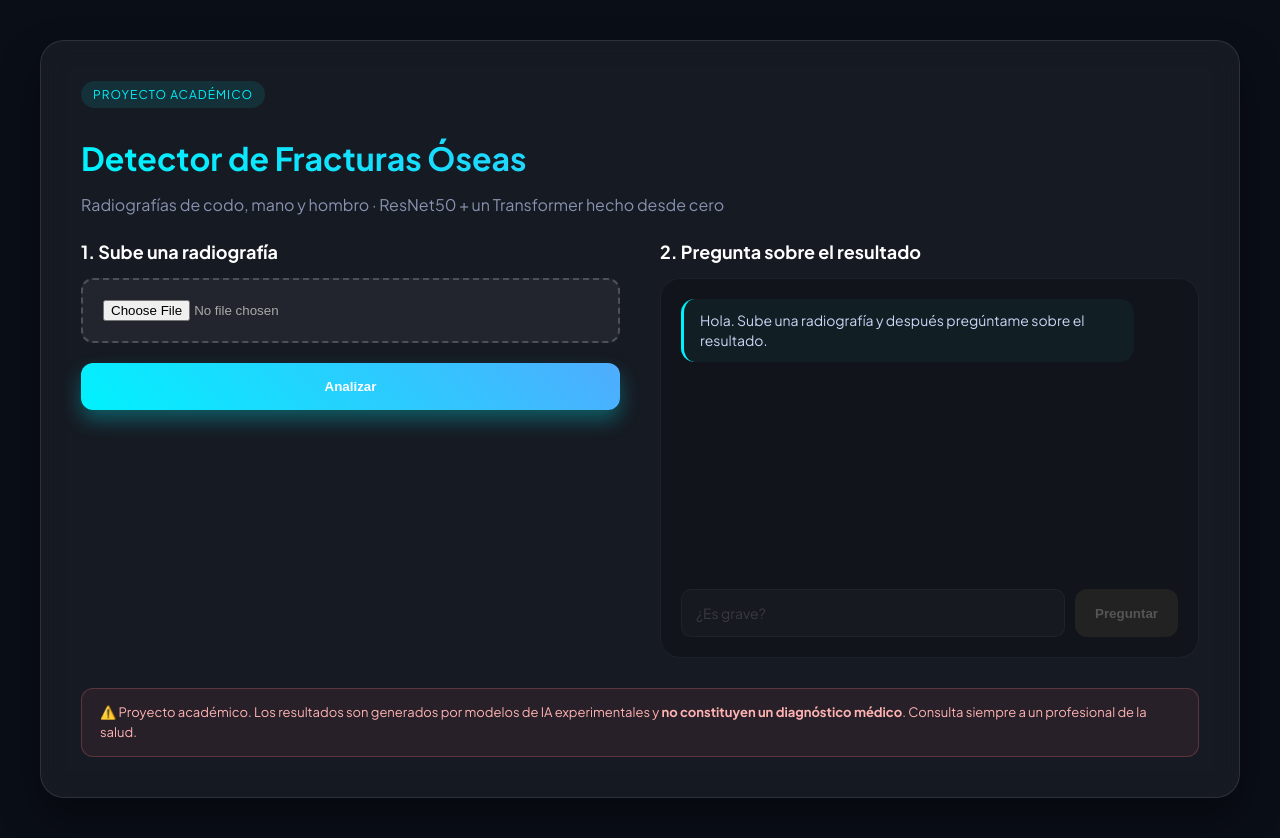
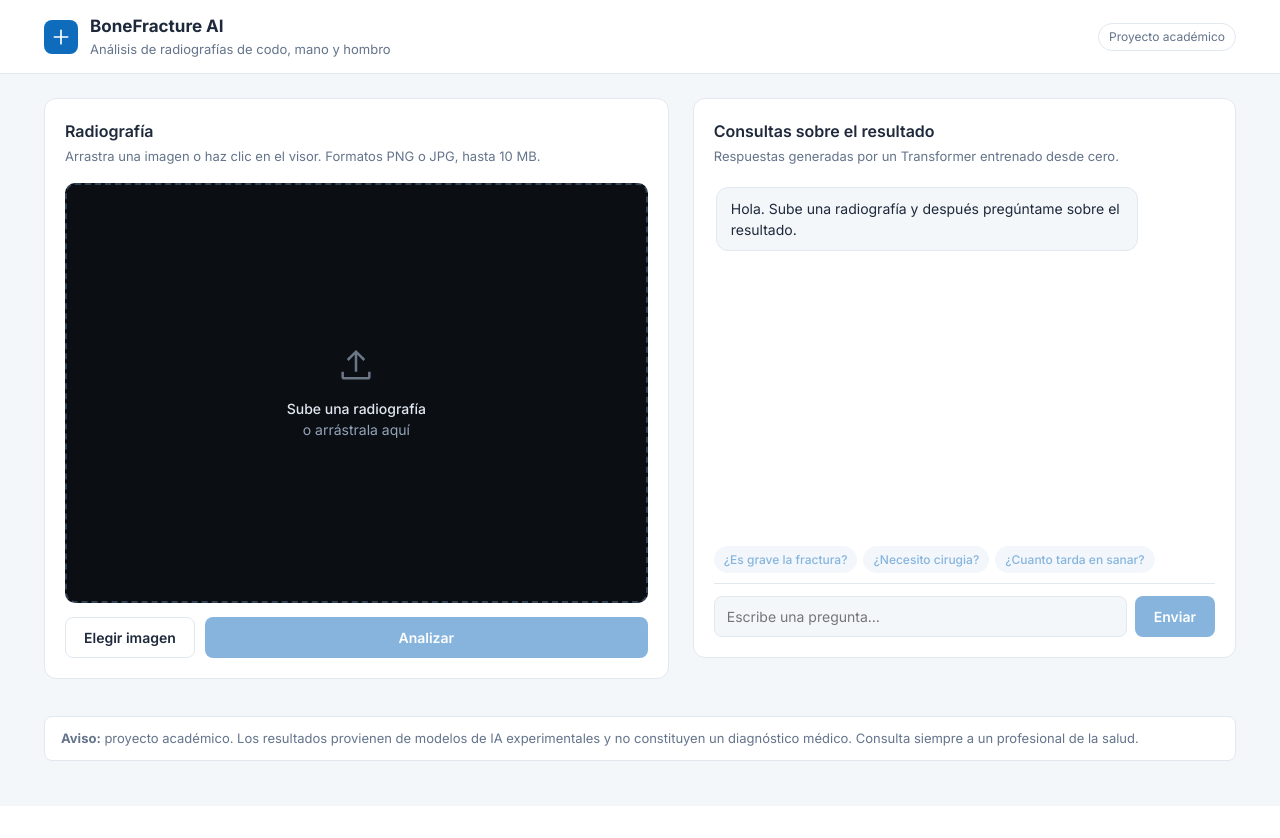
Before and after one commit to SMC23/-BoneFracture-AI, a Flask app: page / in a window 1280 px wide. After the commit the page ends 761 px from the top, so only its background shows below. Run offline with Flask 3, Linux system fonts and the light colour scheme; parts of the project's set-up code (start-up, migrations or seed data) failed here and were passed over.

Commit message:
Rediseño de la interfaz con estilo clínico y vista previa de la radiografía
Tema claro, visor oscuro para la imagen con arrastrar y soltar, resultado coloreado según el diagnóstico, barras de confianza y preguntas sugeridas en el chat.

```diff
--- a/app/views/templates/index.html
+++ b/app/views/templates/index.html
@@ -4,134 +4,241 @@
     <meta charset="UTF-8">
     <meta name="viewport" content="width=device-width, initial-scale=1">
     <title>BoneFracture AI</title>
-    <link href="https://fonts.googleapis.com/css2?family=Plus+Jakarta+Sans:wght@300;400;700&display=swap" rel="stylesheet">
+    <link href="https://fonts.googleapis.com/css2?family=Inter:wght@400;500;600;700&display=swap" rel="stylesheet">
     <style>
-        :root { --primary: #00f2fe; --bg: #0a0e17; --card: rgba(255, 255, 255, 0.05); --secondary: #a29bfe; }
-        body { background: var(--bg); color: white; font-family: 'Plus Jakarta Sans', sans-serif; margin: 0; padding: 40px; display: flex; justify-content: center; }
-        .dashboard { width: 100%; max-width: 1200px; }
-        .glass-card { background: var(--card); backdrop-filter: blur(15px); border: 1px solid rgba(255,255,255,0.1); border-radius: 24px; padding: 40px; box-shadow: 0 20px 40px rgba(0,0,0,0.4); }
-        h1 { font-size: 32px; font-weight: 700; background: linear-gradient(to right, #00f2fe, #4facfe); -webkit-background-clip: text; -webkit-text-fill-color: transparent; margin: 0 0 10px 0; }
-        .status-badge { display: inline-block; padding: 6px 12px; border-radius: 100px; background: rgba(0,242,254,0.1); color: var(--primary); font-size: 12px; text-transform: uppercase; letter-spacing: 1px; margin-bottom: 30px; }
+        :root {
+            --bg: #f4f7fa;
+            --surface: #ffffff;
+            --border: #e2e8f0;
+            --text: #1e293b;
+            --muted: #64748b;
+            --primary: #0f6cbd;
+            --primary-soft: #e8f1fb;
+            --ok: #15803d;
+            --ok-soft: #e8f6ee;
+            --danger: #c2410c;
+            --danger-soft: #fdf0e8;
+            --warn: #a16207;
+            --warn-soft: #fef8e6;
+            --viewer: #0b0f14;
+            --radius: 12px;
+        }
+        * { box-sizing: border-box; }
+        body { margin: 0; background: var(--bg); color: var(--text); font-family: 'Inter', system-ui, sans-serif; font-size: 15px; line-height: 1.5; }
 
-        /* Dos columnas: visión a la izquierda, chat a la derecha */
-        .workspace-container { display: flex; gap: 40px; margin-top: 20px; }
-        .panel-left, .panel-right { flex: 1; min-width: 0; }
+        /* Barra superior */
+        header { background: var(--surface); border-bottom: 1px solid var(--border); }
+        .header-inner { max-width: 1240px; margin: 0 auto; padding: 14px 24px; display: flex; align-items: center; gap: 12px; }
+        .logo { width: 34px; height: 34px; border-radius: 8px; background: var(--primary); display: grid; place-items: center; }
+        .logo svg { width: 20px; height: 20px; }
+        .brand { font-weight: 700; font-size: 17px; }
+        .brand-sub { color: var(--muted); font-size: 13px; }
+        .tag { margin-left: auto; font-size: 12px; color: var(--muted); border: 1px solid var(--border); padding: 4px 10px; border-radius: 999px; }
 
-        input[type="file"] { background: rgba(255,255,255,0.05); padding: 20px; border-radius: 12px; width: 100%; border: 2px dashed rgba(255,255,255,0.2); cursor: pointer; color: #aaa; box-sizing: border-box; }
-        button { background: linear-gradient(45deg, #00f2fe, #4facfe); border: none; color: white; padding: 16px 32px; border-radius: 12px; font-weight: 700; width: 100%; margin-top: 20px; cursor: pointer; transition: 0.3s; box-shadow: 0 10px 20px rgba(0,242,254,0.3); }
-        button:hover { transform: translateY(-2px); box-shadow: 0 15px 30px rgba(0,242,254,0.4); }
-        button:disabled { background: #222; color: #555; box-shadow: none; cursor: not-allowed; transform: none; }
+        main { max-width: 1240px; margin: 0 auto; padding: 24px; display: grid; grid-template-columns: 1.15fr 1fr; gap: 24px; align-items: start; }
+        .card { background: var(--surface); border: 1px solid var(--border); border-radius: var(--radius); padding: 20px; }
+        .card h2 { margin: 0 0 4px; font-size: 16px; font-weight: 600; }
+        .card .hint { margin: 0 0 16px; color: var(--muted); font-size: 13px; }
 
-        .results { margin-top: 30px; display: none; border-top: 1px solid rgba(255,255,255,0.1); padding-top: 20px; }
-        .pipeline-results { display: flex; flex-direction: column; gap: 15px; margin-bottom: 25px; }
-        .prediction-box { display: flex; justify-content: space-between; align-items: center; background: rgba(255,255,255,0.02); padding: 15px 20px; border-radius: 16px; border: 1px solid rgba(255,255,255,0.05); }
+        /* Visor de la radiografía */
+        .viewer { position: relative; background: var(--viewer); border-radius: 10px; height: 420px; display: flex; align-items: center; justify-content: center; overflow: hidden; border: 2px dashed transparent; cursor: pointer; transition: border-color .15s; }
+        .viewer.empty { border-color: #334155; }
+        .viewer.dragover { border-color: var(--primary); }
+        .viewer img { max-width: 100%; max-height: 100%; object-fit: contain; display: none; }
+        .viewer .placeholder { text-align: center; color: #94a3b8; font-size: 14px; padding: 20px; }
+        .viewer .placeholder svg { width: 40px; height: 40px; margin-bottom: 8px; opacity: .7; }
+        .viewer .placeholder b { color: #e2e8f0; font-weight: 500; }
+        .file-name { position: absolute; left: 10px; bottom: 10px; background: rgba(15, 23, 42, .75); color: #e2e8f0; font-size: 12px; padding: 4px 8px; border-radius: 6px; display: none; }
+        input[type="file"] { display: none; }
 
-        .confidence-circle { width: 65px; height: 65px; border: 3px solid var(--primary); border-radius: 50%; display: flex; align-items: center; justify-content: center; font-weight: 700; font-size: 15px; color: var(--primary); }
-        .confidence-circle.purple { border-color: var(--secondary); color: var(--secondary); }
+        .actions { display: flex; gap: 10px; margin-top: 14px; }
+        button { font-family: inherit; font-size: 14px; font-weight: 600; border-radius: 8px; padding: 11px 18px; cursor: pointer; border: 1px solid transparent; transition: background .15s; }
+        .btn-primary { background: var(--primary); color: #fff; flex: 1; }
+        .btn-primary:hover:not(:disabled) { background: #0b5aa0; }
+        .btn-secondary { background: var(--surface); color: var(--text); border-color: var(--border); }
+        .btn-secondary:hover { background: var(--bg); }
+        button:disabled { opacity: .5; cursor: not-allowed; }
+
+        /* Resultados */
+        .results { display: none; margin-top: 20px; }
+        .domain-warning { display: none; margin-bottom: 14px; padding: 12px 14px; border-radius: 8px; background: var(--warn-soft); border: 1px solid #f5dfa0; color: var(--warn); font-size: 13px; }
+        .domain-warning ul { margin: 6px 0 0; padding-left: 18px; }
+        .result-grid { display: grid; grid-template-columns: 1fr 1fr; gap: 12px; }
+        .metric { border: 1px solid var(--border); border-radius: 10px; padding: 14px; }
+        .metric .label { font-size: 12px; color: var(--muted); text-transform: uppercase; letter-spacing: .04em; font-weight: 600; }
+        .metric .value { font-size: 20px; font-weight: 700; margin: 4px 0 10px; }
+        .metric.ok { background: var(--ok-soft); border-color: #bfe3cc; }
+        .metric.ok .value { color: var(--ok); }
+        .metric.danger { background: var(--danger-soft); border-color: #f6cfb6; }
+        .metric.danger .value { color: var(--danger); }
+        .bar { height: 6px; background: #e2e8f0; border-radius: 999px; overflow: hidden; }
+        .bar span { display: block; height: 100%; width: 0; background: var(--primary); border-radius: 999px; transition: width .4s; }
+        .metric.ok .bar span { background: var(--ok); }
+        .metric.danger .bar span { background: var(--danger); }
+        .bar-caption { font-size: 12px; color: var(--muted); margin-top: 6px; }
 
         /* Chat */
-        .chat-wrapper { display: flex; flex-direction: column; height: 380px; background: rgba(0,0,0,0.2); border-radius: 20px; border: 1px solid rgba(255,255,255,0.05); padding: 20px; box-sizing: border-box; }
-        .chat-history { flex: 1; overflow-y: auto; padding-right: 5px; margin-bottom: 15px; }
-        .chat-bubble { margin-bottom: 12px; padding: 12px 16px; border-radius: 14px; max-width: 85%; font-size: 14px; line-height: 1.4; }
-        .chat-bubble.bot { background: rgba(0, 242, 254, 0.04); border-left: 3px solid var(--primary); align-self: flex-start; color: #ccd6f6; }
-        .chat-bubble.user { background: rgba(162, 155, 254, 0.15); align-self: flex-end; color: white; margin-left: auto; text-align: right; }
-        .chat-input-row { display: flex; gap: 10px; }
-        .chat-input-row input { flex: 1; background: rgba(255,255,255,0.05); border: 1px solid rgba(255,255,255,0.1); padding: 14px; border-radius: 10px; color: white; font-family: inherit; font-size: 14px; }
-        .chat-input-row input:disabled { opacity: 0.4; cursor: not-allowed; }
+        .chat { display: flex; flex-direction: column; height: 560px; }
+        .chat-history { flex: 1; overflow-y: auto; display: flex; flex-direction: column; gap: 10px; padding: 4px 2px 12px; }
+        .chat-bubble { max-width: 85%; padding: 10px 14px; border-radius: 12px; font-size: 14px; }
+        .chat-bubble.bot { background: var(--bg); border: 1px solid var(--border); align-self: flex-start; }
+        .chat-bubble.user { background: var(--primary); color: #fff; align-self: flex-end; }
+        .chat-bubble b { font-weight: 600; }
+        .suggestions { display: flex; flex-wrap: wrap; gap: 6px; margin-bottom: 10px; }
+        .suggestions button { font-size: 12px; font-weight: 500; padding: 6px 10px; border-radius: 999px; background: var(--primary-soft); color: var(--primary); border: none; }
+        .chat-input-row { display: flex; gap: 8px; border-top: 1px solid var(--border); padding-top: 12px; }
+        .chat-input-row input { flex: 1; font-family: inherit; font-size: 14px; padding: 10px 12px; border: 1px solid var(--border); border-radius: 8px; outline: none; }
+        .chat-input-row input:focus { border-color: var(--primary); }
+        .chat-input-row input:disabled { background: var(--bg); }
 
-        .domain-warning { display: none; margin-bottom: 15px; padding: 12px 16px; border-radius: 12px; background: rgba(253, 203, 110, 0.10); border: 1px solid rgba(253, 203, 110, 0.35); color: #ffeaa7; font-size: 13px; line-height: 1.5; }
-        .domain-warning ul { margin: 6px 0 0 0; padding-left: 18px; }
-        .disclaimer { margin: 30px 0 0 0; padding: 14px 18px; border-radius: 12px; background: rgba(255, 118, 117, 0.08); border: 1px solid rgba(255, 118, 117, 0.25); color: #ffb3b2; font-size: 13px; line-height: 1.5; }
+        footer { max-width: 1240px; margin: 0 auto; padding: 0 24px 32px; }
+        .disclaimer { padding: 12px 16px; border-radius: 8px; background: var(--surface); border: 1px solid var(--border); color: var(--muted); font-size: 13px; }
 
-        @media (max-width: 850px) {
-            .workspace-container { flex-direction: column; }
+        @media (max-width: 900px) {
+            main { grid-template-columns: 1fr; padding: 16px; }
+            .viewer { height: 320px; }
+            .chat { height: 460px; }
+            .tag { display: none; }
         }
     </style>
 </head>
 <body>
-    <div class="dashboard">
-        <div class="glass-card">
-            <span class="status-badge">Proyecto académico</span>
-            <h1>Detector de Fracturas Óseas</h1>
-            <p style="color: #8892b0; margin-bottom: 25px;">Radiografías de codo, mano y hombro · ResNet50 + un Transformer hecho desde cero</p>
+    <header>
+        <div class="header-inner">
+            <div class="logo">
+                <svg viewBox="0 0 24 24" fill="none" stroke="#fff" stroke-width="2" stroke-linecap="round"><path d="M12 4v16M4 12h16"/></svg>
+            </div>
+            <div>
+                <div class="brand">BoneFracture AI</div>
+                <div class="brand-sub">Análisis de radiografías de codo, mano y hombro</div>
+            </div>
+            <span class="tag">Proyecto académico</span>
+        </div>
+    </header>
 
-            <div class="workspace-container">
+    <main>
+        <section class="card">
+            <h2>Radiografía</h2>
+            <p class="hint">Arrastra una imagen o haz clic en el visor. Formatos PNG o JPG, hasta 10 MB.</p>
 
-                <div class="panel-left">
-                    <h2 style="font-size: 18px; color: white; margin-top: 0; margin-bottom: 15px;">1. Sube una radiografía</h2>
             <form id="uploadForm">
-                        <input type="file" name="file" id="fileInput" accept=".png,.jpg,.jpeg" required>
-                        <button type="submit" id="submitBtn">Analizar</button>
+                <div class="viewer empty" id="viewer">
+                    <img id="preview" alt="Radiografía cargada">
+                    <div class="placeholder" id="placeholder">
+                        <svg viewBox="0 0 24 24" fill="none" stroke="currentColor" stroke-width="1.5"><path d="M4 16v3a1 1 0 0 0 1 1h14a1 1 0 0 0 1-1v-3M12 4v12M7 9l5-5 5 5"/></svg>
+                        <div><b>Sube una radiografía</b></div>
+                        <div>o arrástrala aquí</div>
+                    </div>
+                    <span class="file-name" id="fileName"></span>
+                </div>
+                <input type="file" name="file" id="fileInput" accept=".png,.jpg,.jpeg">
+                <div class="actions">
+                    <button type="button" class="btn-secondary" id="changeBtn">Elegir imagen</button>
+                    <button type="submit" class="btn-primary" id="submitBtn" disabled>Analizar</button>
+                </div>
             </form>
 
             <div class="results" id="resultsBox">
                 <div class="domain-warning" id="domainWarning"></div>
-                        <div class="pipeline-results">
-                            <div class="prediction-box">
-                                <div>
-                                    <p style="color: #8892b0; margin: 0; font-size: 13px;">Región anatómica</p>
-                                    <h2 id="bodyPartLabel" style="margin: 5px 0 0 0; font-size: 22px; color: var(--secondary);">--</h2>
+                <div class="result-grid">
+                    <div class="metric">
+                        <div class="label">Región anatómica</div>
+                        <div class="value" id="bodyPartLabel">--</div>
+                        <div class="bar"><span id="bodyPartBar"></span></div>
+                        <div class="bar-caption">Confianza: <span id="bodyPartConf">--</span></div>
                     </div>
-                                <div class="confidence-circle purple" id="bodyPartConf">--%</div>
-                            </div>
-
-                            <div class="prediction-box">
-                                <div>
-                                    <p style="color: #8892b0; margin: 0; font-size: 13px;">Resultado</p>
-                                    <h2 id="diagLabel" style="margin: 5px 0 0 0; font-size: 22px;">--</h2>
-                                </div>
-                                <div class="confidence-circle" id="confLabel">--%</div>
+                    <div class="metric" id="diagBox">
+                        <div class="label">Resultado</div>
+                        <div class="value" id="diagLabel">--</div>
+                        <div class="bar"><span id="diagBar"></span></div>
+                        <div class="bar-caption">Confianza: <span id="confLabel">--</span></div>
                     </div>
                 </div>
             </div>
-                </div>
+        </section>
 
-                <div class="panel-right">
-                    <h2 style="font-size: 18px; color: white; margin-top: 0; margin-bottom: 15px;">2. Pregunta sobre el resultado</h2>
-                    <div class="chat-wrapper">
+        <section class="card chat">
+            <h2>Consultas sobre el resultado</h2>
+            <p class="hint">Respuestas generadas por un Transformer entrenado desde cero.</p>
             <div class="chat-history" id="chatHistory">
                 <div class="chat-bubble bot">Hola. Sube una radiografía y después pregúntame sobre el resultado.</div>
             </div>
+            <div class="suggestions" id="suggestions">
+                <button type="button" disabled>¿Es grave la fractura?</button>
+                <button type="button" disabled>¿Necesito cirugia?</button>
+                <button type="button" disabled>¿Cuanto tarda en sanar?</button>
+            </div>
             <div class="chat-input-row">
-                            <input type="text" id="chatInput" placeholder="¿Es grave?" disabled>
-                            <button id="sendBtn" style="margin-top: 0; width: auto; padding: 0 20px;" disabled>Preguntar</button>
+                <input type="text" id="chatInput" placeholder="Escribe una pregunta…" disabled>
+                <button class="btn-primary" id="sendBtn" style="flex: 0 0 auto;" disabled>Enviar</button>
             </div>
-                    </div>
-                </div>
+        </section>
+    </main>
 
-            </div>
-            <p class="disclaimer">⚠️ Proyecto académico. Los resultados son generados por modelos de IA experimentales y <b>no constituyen un diagnóstico médico</b>. Consulta siempre a un profesional de la salud.</p>
-        </div>
-    </div>
+    <footer>
+        <p class="disclaimer"><b>Aviso:</b> proyecto académico. Los resultados provienen de modelos de IA experimentales y no constituyen un diagnóstico médico. Consulta siempre a un profesional de la salud.</p>
+    </footer>
 
     <script>
         // Todo el texto que viene del servidor se inserta con textContent (sin riesgo de XSS)
         let diagnostico = null; // predicción de la CNN; se envía al chat como contexto
 
-        const traducirParteCuerpo = (parte) => {
-            const traducciones = { 'Elbow': 'Codo', 'Hand': 'Mano', 'Shoulder': 'Hombro' };
-            return traducciones[parte] || parte;
-        };
+        const $ = (id) => document.getElementById(id);
+        const traducirParteCuerpo = (parte) => ({ 'Elbow': 'Codo', 'Hand': 'Mano', 'Shoulder': 'Hombro' })[parte] || parte;
         const porcentaje = (x) => (x * 100).toFixed(1) + "%";
+
+        // Vista previa de la imagen
+        const fileInput = $('fileInput');
+        const viewer = $('viewer');
+        let previewUrl = null;
+
+        function mostrarPreview(file) {
+            if (!file) return;
+            if (previewUrl) URL.revokeObjectURL(previewUrl);
+            previewUrl = URL.createObjectURL(file);
+            $('preview').src = previewUrl;
+            $('preview').style.display = 'block';
+            $('placeholder').style.display = 'none';
+            $('fileName').textContent = file.name;
+            $('fileName').style.display = 'block';
+            viewer.classList.remove('empty');
+            $('submitBtn').disabled = false;
+            $('resultsBox').style.display = 'none';
+        }
+
+        viewer.onclick = () => fileInput.click();
+        $('changeBtn').onclick = () => fileInput.click();
+        fileInput.onchange = () => mostrarPreview(fileInput.files[0]);
+        viewer.addEventListener('dragover', (e) => { e.preventDefault(); viewer.classList.add('dragover'); });
+        viewer.addEventListener('dragleave', () => viewer.classList.remove('dragover'));
+        viewer.addEventListener('drop', (e) => {
+            e.preventDefault();
+            viewer.classList.remove('dragover');
+            if (e.dataTransfer.files.length) {
+                fileInput.files = e.dataTransfer.files;
+                mostrarPreview(fileInput.files[0]);
+            }
+        });
 
         // Aviso cuando la imagen no se parece a las de entrenamiento
         function mostrarAvisoDominio(avisos) {
-            const caja = document.getElementById('domainWarning');
+            const caja = $('domainWarning');
             caja.replaceChildren();
             caja.style.display = avisos.length ? 'block' : 'none';
             if (!avisos.length) return;
             const titulo = document.createElement('b');
-            titulo.textContent = '⚠️ Resultado poco fiable: imagen fuera del dominio del modelo';
+            titulo.textContent = 'Resultado poco fiable: la imagen no se parece a las de entrenamiento';
             const lista = document.createElement('ul');
             avisos.forEach(a => { const li = document.createElement('li'); li.textContent = a; lista.appendChild(li); });
             caja.append(titulo, lista);
         }
 
-        // 1. Subir la radiografía y mostrar la predicción
-        document.getElementById('uploadForm').onsubmit = async (e) => {
+        // 1. Analizar la radiografía y mostrar la predicción
+        $('uploadForm').onsubmit = async (e) => {
             e.preventDefault();
-            const btn = document.getElementById('submitBtn');
-            btn.innerText = "Analizando...";
+            if (!fileInput.files.length) return;
+            const btn = $('submitBtn');
+            btn.textContent = "Analizando…";
             btn.disabled = true;
 
             try {
@@ -143,39 +250,45 @@
                 }
                 diagnostico = data.prediction;
                 const parte = traducirParteCuerpo(diagnostico.body_part);
+                const sano = diagnostico.class === 'Sano';
 
-                document.getElementById('resultsBox').style.display = 'block';
-                document.getElementById('bodyPartLabel').textContent = parte;
-                document.getElementById('bodyPartConf').textContent = porcentaje(diagnostico.body_part_confidence);
-                document.getElementById('diagLabel').textContent = diagnostico.class;
-                document.getElementById('confLabel').textContent = porcentaje(diagnostico.confidence);
+                $('resultsBox').style.display = 'block';
+                $('bodyPartLabel').textContent = parte;
+                $('bodyPartConf').textContent = porcentaje(diagnostico.body_part_confidence);
+                $('bodyPartBar').style.width = porcentaje(diagnostico.body_part_confidence);
+                $('diagLabel').textContent = sano ? 'Sin fractura' : diagnostico.class;
+                $('confLabel').textContent = porcentaje(diagnostico.confidence);
+                $('diagBar').style.width = porcentaje(diagnostico.confidence);
+                $('diagBox').className = 'metric ' + (sano ? 'ok' : 'danger');
                 mostrarAvisoDominio(diagnostico.warnings || []);
 
-                document.getElementById('chatInput').disabled = false;
-                document.getElementById('sendBtn').disabled = false;
-                const historial = document.getElementById('chatHistory');
+                $('chatInput').disabled = false;
+                $('sendBtn').disabled = false;
+                document.querySelectorAll('#suggestions button').forEach(b => b.disabled = false);
+                const historial = $('chatHistory');
                 historial.replaceChildren();
                 agregarBurbuja(historial, 'bot',
-                    `Listo: ${parte}, resultado "${diagnostico.class}". ¿Qué quieres saber?`, 'Transformer:');
+                    `Análisis listo: ${parte}, resultado "${diagnostico.class}". ¿Qué quieres saber?`, 'Asistente:');
             } catch (error) {
                 console.error(error);
                 alert("No se pudo conectar con el servidor.");
             } finally {
-                btn.innerText = "Analizar";
+                btn.textContent = "Analizar";
                 btn.disabled = false;
             }
         };
 
         // 2. Preguntar al Transformer usando la predicción como contexto
-        document.getElementById('sendBtn').onclick = enviarPregunta;
-        document.getElementById('chatInput').addEventListener("keypress", (e) => { if (e.key === 'Enter') enviarPregunta(); });
+        $('sendBtn').onclick = () => enviarPregunta();
+        $('chatInput').addEventListener("keypress", (e) => { if (e.key === 'Enter') enviarPregunta(); });
+        document.querySelectorAll('#suggestions button').forEach(b => b.onclick = () => enviarPregunta(b.textContent));
 
-        async function enviarPregunta() {
-            const input = document.getElementById('chatInput');
-            const pregunta = input.value.trim();
+        async function enviarPregunta(texto) {
+            const input = $('chatInput');
+            const pregunta = (texto || input.value).trim();
             if (!pregunta || !diagnostico) return;
 
-            const historial = document.getElementById('chatHistory');
+            const historial = $('chatHistory');
             agregarBurbuja(historial, 'user', pregunta);
             input.value = "";
 
@@ -186,10 +299,10 @@
                     body: JSON.stringify({ pregunta: pregunta, diagnostico_cnn: diagnostico })
                 });
                 const data = await res.json();
-                agregarBurbuja(historial, 'bot', data.respuesta, 'Transformer:');
+                agregarBurbuja(historial, 'bot', data.respuesta, 'Asistente:');
             } catch (error) {
                 const burbuja = agregarBurbuja(historial, 'bot', 'No se pudo conectar con el chat.', 'Error:');
-                burbuja.style.color = '#ff7675';
+                burbuja.style.color = 'var(--danger)';
             }
         }
 
```
Lines whose indentation alone changed are shown as unchanged.
